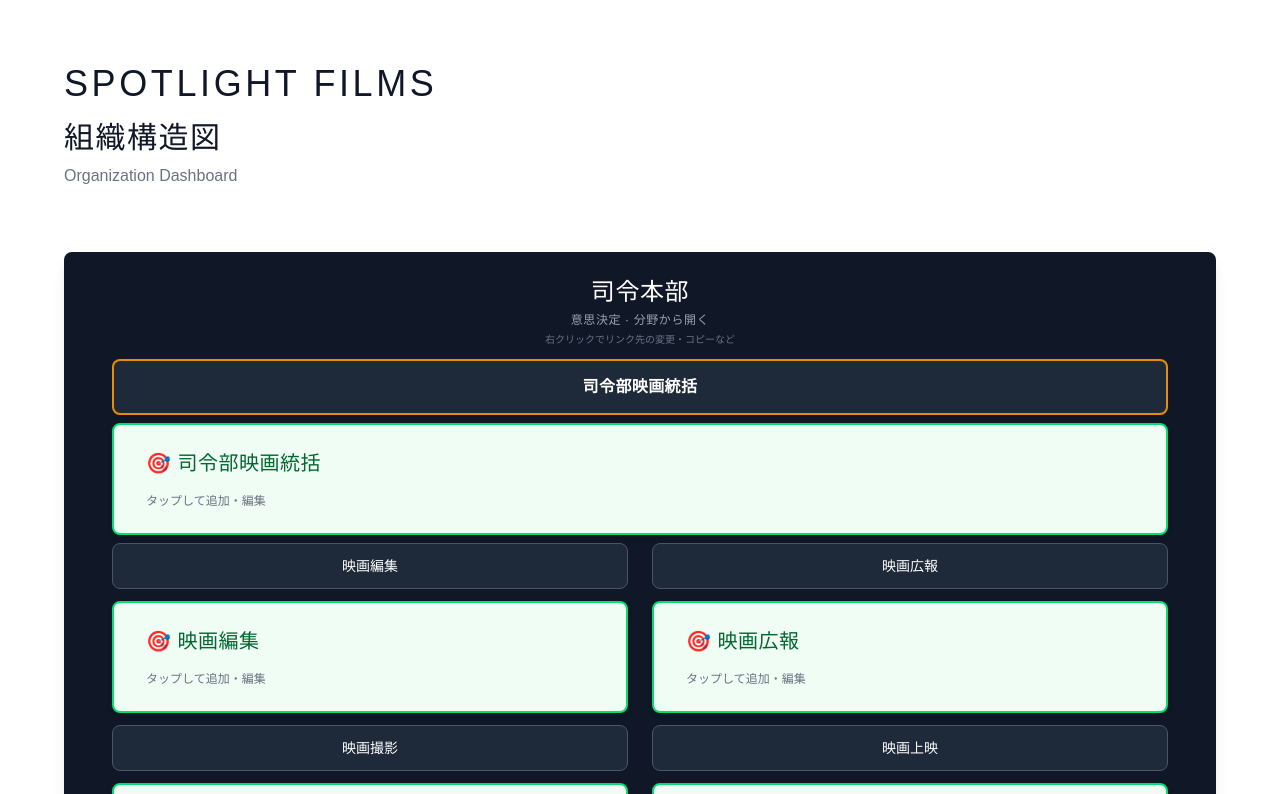
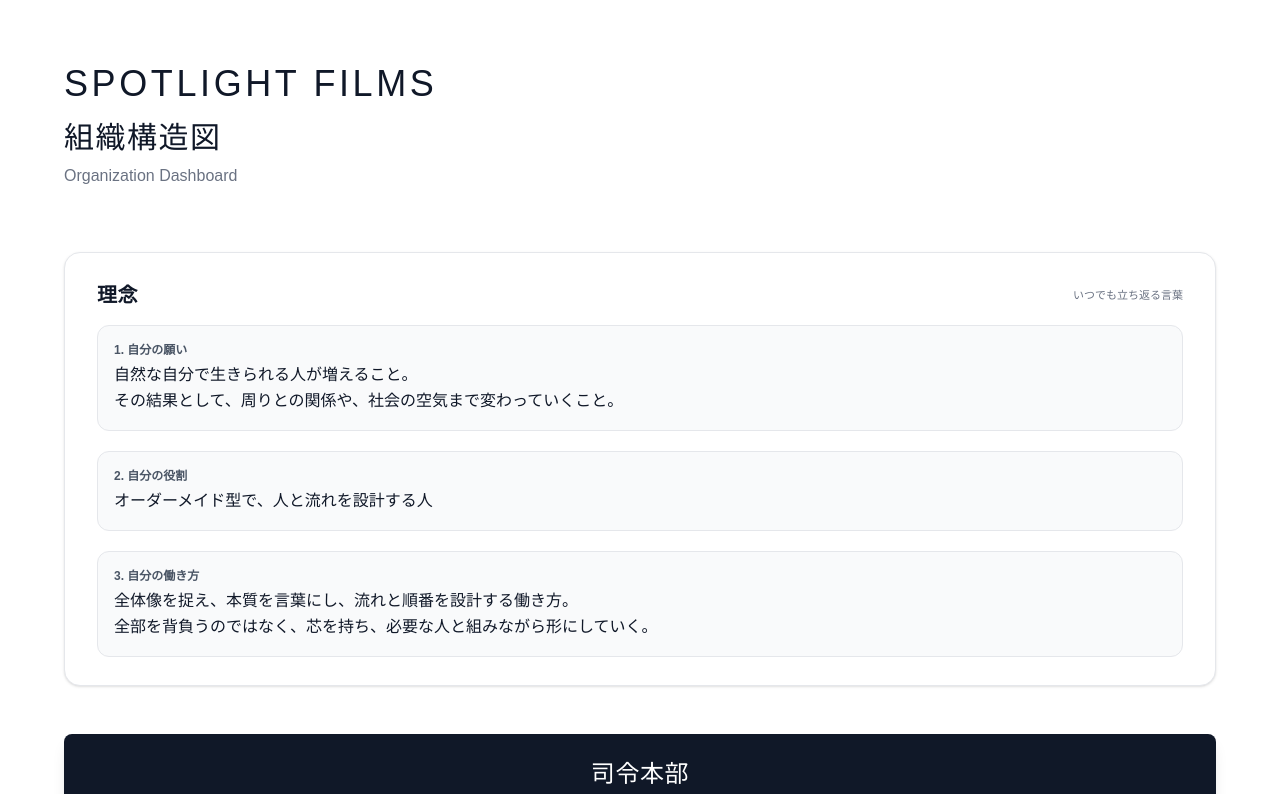
Before and after one commit to spotlight2016red-cmyk/matome-app, a Next.js app: page / in a window 1280 px wide. Shown: the top 794 px of the page. Built offline with nearby package versions, Linux system fonts and the light colour scheme.

Commit message:
[共通] ヘッダー直下に理念カードを常時表示
- OrganizationChart の冒頭に、願い・役割・働き方を毎回表示

Made-with: Cursor

```diff
--- a/app/components/OrganizationChart.tsx
+++ b/app/components/OrganizationChart.tsx
@@ -774,6 +774,53 @@ export function OrganizationChart() {
         <p className="text-gray-500">Organization Dashboard</p>
       </div>
 
+      {/* 理念（常時表示） */}
+      <div className="mb-12">
+        <div className="rounded-2xl border border-gray-200 bg-white shadow-sm px-6 py-6 sm:px-8 sm:py-7">
+          <div className="flex items-center justify-between gap-3 mb-4">
+            <div className="text-lg sm:text-xl font-semibold tracking-wide text-gray-900">
+              理念
+            </div>
+            <div className="text-[11px] text-gray-500 shrink-0">
+              いつでも立ち返る言葉
+            </div>
+          </div>
+
+          <div className="grid grid-cols-1 gap-4 sm:gap-5">
+            <div className="rounded-xl bg-gray-50 border border-gray-200 px-4 py-4">
+              <div className="text-xs font-semibold text-gray-600 mb-1">
+                1. 自分の願い
+              </div>
+              <div className="text-sm sm:text-base text-gray-900 leading-relaxed">
+                自然な自分で生きられる人が増えること。
+                <br />
+                その結果として、周りとの関係や、社会の空気まで変わっていくこと。
+              </div>
+            </div>
+
+            <div className="rounded-xl bg-gray-50 border border-gray-200 px-4 py-4">
+              <div className="text-xs font-semibold text-gray-600 mb-1">
+                2. 自分の役割
+              </div>
+              <div className="text-sm sm:text-base text-gray-900 leading-relaxed">
+                オーダーメイド型で、人と流れを設計する人
+              </div>
+            </div>
+
+            <div className="rounded-xl bg-gray-50 border border-gray-200 px-4 py-4">
+              <div className="text-xs font-semibold text-gray-600 mb-1">
+                3. 自分の働き方
+              </div>
+              <div className="text-sm sm:text-base text-gray-900 leading-relaxed">
+                全体像を捉え、本質を言葉にし、流れと順番を設計する働き方。
+                <br />
+                全部を背負うのではなく、芯を持ち、必要な人と組みながら形にしていく。
+              </div>
+            </div>
+          </div>
+        </div>
+      </div>
+
       {/* 組織図コンテンツ */}
       <div className="flex flex-col items-start space-y-16">
         {/* 司令本部の下に雑談部屋・気になること */}
```
Also changed, not shown: 1 other file (tests, documents, lock files or other folders).
